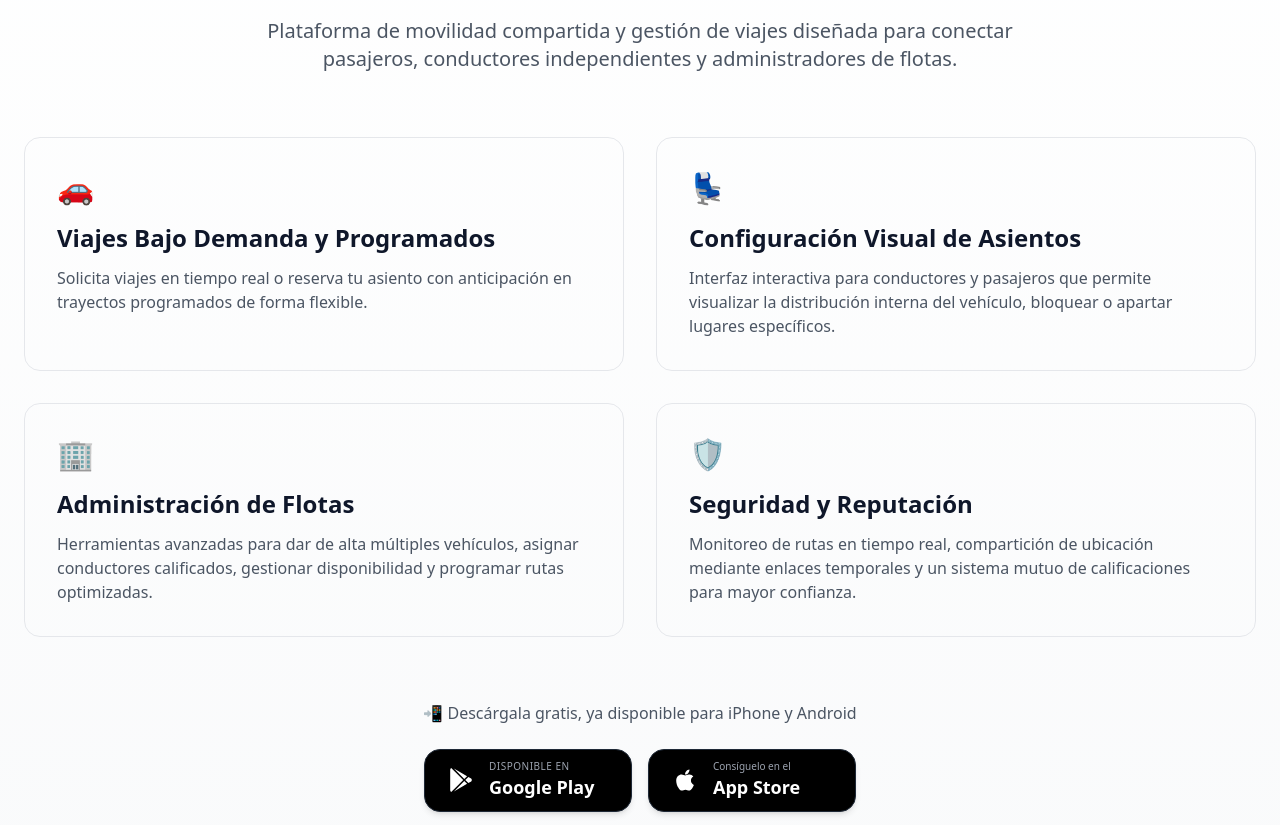
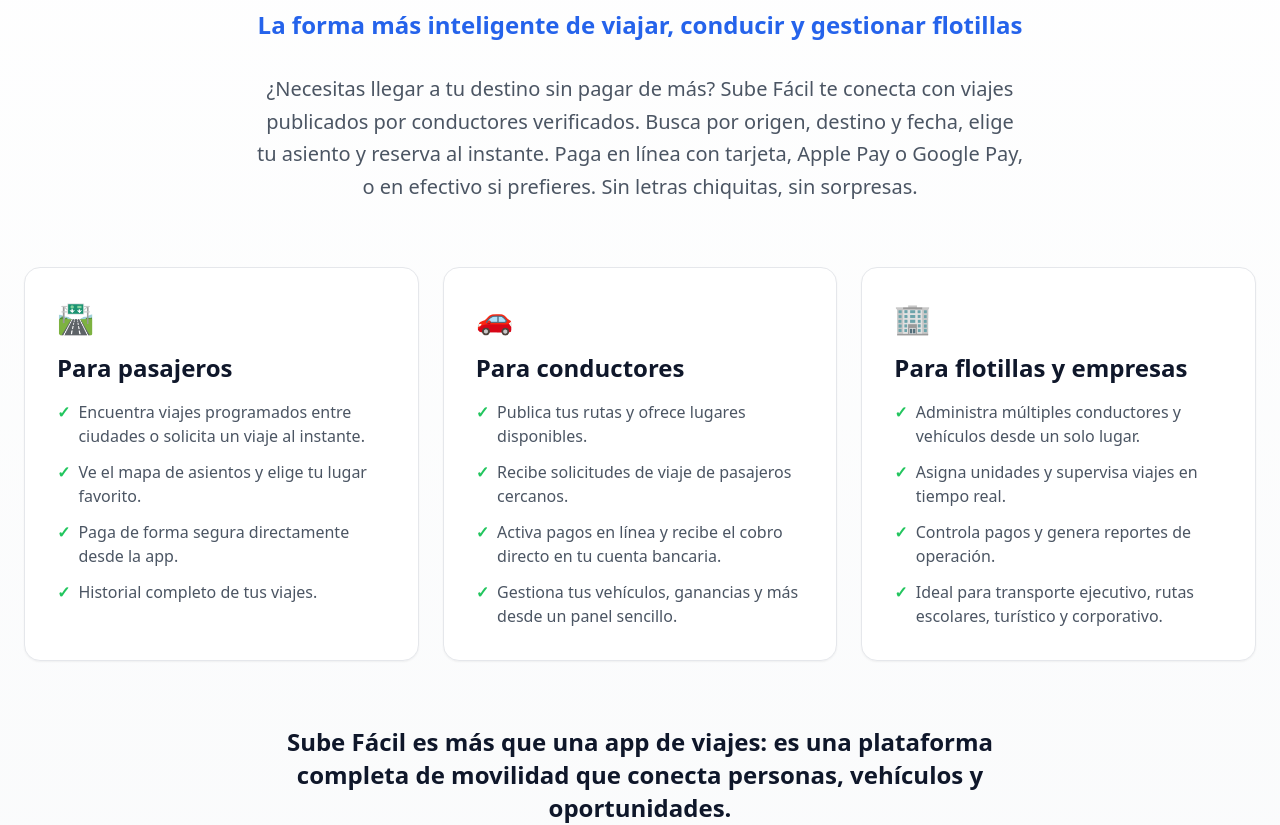
Before and after one commit to Fco-Arteaga-portafolio/arsa-site, an Angular app: page /subet in a window 1280 px wide. Shown: the part 360-1185 px from the top of the page. Built offline with nearby package versions, Linux system fonts and the light colour scheme.

Commit message:
feat(subefacil) copy real en inicio y quitar insignia En Construccion

```diff
--- a/src/app/features/pages/ecosistemas/subet/subet.html
+++ b/src/app/features/pages/ecosistemas/subet/subet.html
@@ -38,61 +38,108 @@
   <!-- Inicio Section -->
   <section *ngIf="activeSection === 'inicio'" class="py-20 bg-gradient-to-b from-white to-gray-50">
     <div class="max-w-7xl mx-auto px-6">
+      <!-- Hero -->
       <div class="text-center mb-16" data-aos="fade-up">
         <div
-          class="inline-flex items-center px-4 py-2 rounded-full bg-orange-50 border border-orange-200 text-orange-700 text-sm font-bold mb-6"
+          class="inline-flex items-center px-4 py-2 rounded-full bg-orange-50 border border-orange-200 text-orange-600 text-sm font-bold mb-6"
         >
-          En Construcción
+          🚀 Ya disponible
         </div>
-        <h1 class="text-5xl md:text-7xl font-black text-arsa-dark mb-6">subeFacil</h1>
-        <p class="text-xl text-gray-600 max-w-3xl mx-auto">
-          Plataforma de movilidad compartida y gestión de viajes diseñada para conectar pasajeros,
-          conductores independientes y administradores de flotas.
+        <h1 class="text-5xl md:text-7xl font-black text-arsa-dark mb-4">Sube Fácil</h1>
+        <p class="text-2xl text-arsa-primary font-bold mb-8">
+          La forma más inteligente de viajar, conducir y gestionar flotillas
+        </p>
+        <p class="text-xl text-gray-600 max-w-3xl mx-auto leading-relaxed">
+          ¿Necesitas llegar a tu destino sin pagar de más? Sube Fácil te conecta con viajes
+          publicados por conductores verificados. Busca por origen, destino y fecha, elige tu asiento
+          y reserva al instante. Paga en línea con tarjeta, Apple Pay o Google Pay, o en efectivo si
+          prefieres. Sin letras chiquitas, sin sorpresas.
         </p>
       </div>
 
-      <!-- Features Grid -->
-      <div class="grid md:grid-cols-2 gap-8 mb-16" data-aos="fade-up">
-        <div class="rounded-2xl border border-gray-200 p-8 hover:shadow-lg transition-all">
-          <div class="text-3xl mb-4">🚗</div>
-          <h3 class="text-2xl font-bold text-arsa-dark mb-3">Viajes Bajo Demanda y Programados</h3>
-          <p class="text-gray-600">
-            Solicita viajes en tiempo real o reserva tu asiento con anticipación en trayectos
-            programados de forma flexible.
-          </p>
+      <!-- Para pasajeros / conductores / flotillas -->
+      <div class="grid md:grid-cols-3 gap-6 mb-16" data-aos="fade-up">
+        <div class="rounded-2xl border border-gray-200 bg-white p-8 shadow-sm">
+          <div class="text-3xl mb-4">🛣️</div>
+          <h3 class="text-2xl font-bold text-arsa-dark mb-4">Para pasajeros</h3>
+          <ul class="space-y-3 text-gray-600">
+            <li class="flex items-start gap-2">
+              <span class="text-green-500 font-bold">✓</span>
+              Encuentra viajes programados entre ciudades o solicita un viaje al instante.
+            </li>
+            <li class="flex items-start gap-2">
+              <span class="text-green-500 font-bold">✓</span>
+              Ve el mapa de asientos y elige tu lugar favorito.
+            </li>
+            <li class="flex items-start gap-2">
+              <span class="text-green-500 font-bold">✓</span>
+              Paga de forma segura directamente desde la app.
+            </li>
+            <li class="flex items-start gap-2">
+              <span class="text-green-500 font-bold">✓</span>
+              Historial completo de tus viajes.
+            </li>
+          </ul>
         </div>
 
-        <div class="rounded-2xl border border-gray-200 p-8 hover:shadow-lg transition-all">
-          <div class="text-3xl mb-4">💺</div>
-          <h3 class="text-2xl font-bold text-arsa-dark mb-3">Configuración Visual de Asientos</h3>
-          <p class="text-gray-600">
-            Interfaz interactiva para conductores y pasajeros que permite visualizar la distribución
-            interna del vehículo, bloquear o apartar lugares específicos.
-          </p>
+        <div class="rounded-2xl border border-gray-200 bg-white p-8 shadow-sm">
+          <div class="text-3xl mb-4">🚗</div>
+          <h3 class="text-2xl font-bold text-arsa-dark mb-4">Para conductores</h3>
+          <ul class="space-y-3 text-gray-600">
+            <li class="flex items-start gap-2">
+              <span class="text-green-500 font-bold">✓</span>
+              Publica tus rutas y ofrece lugares disponibles.
+            </li>
+            <li class="flex items-start gap-2">
+              <span class="text-green-500 font-bold">✓</span>
+              Recibe solicitudes de viaje de pasajeros cercanos.
+            </li>
+            <li class="flex items-start gap-2">
+              <span class="text-green-500 font-bold">✓</span>
+              Activa pagos en línea y recibe el cobro directo en tu cuenta bancaria.
+            </li>
+            <li class="flex items-start gap-2">
+              <span class="text-green-500 font-bold">✓</span>
+              Gestiona tus vehículos, ganancias y más desde un panel sencillo.
+            </li>
+          </ul>
         </div>
 
-        <div class="rounded-2xl border border-gray-200 p-8 hover:shadow-lg transition-all">
+        <div class="rounded-2xl border border-gray-200 bg-white p-8 shadow-sm">
           <div class="text-3xl mb-4">🏢</div>
-          <h3 class="text-2xl font-bold text-arsa-dark mb-3">Administración de Flotas</h3>
-          <p class="text-gray-600">
-            Herramientas avanzadas para dar de alta múltiples vehículos, asignar conductores
-            calificados, gestionar disponibilidad y programar rutas optimizadas.
-          </p>
-        </div>
-
-        <div class="rounded-2xl border border-gray-200 p-8 hover:shadow-lg transition-all">
-          <div class="text-3xl mb-4">🛡️</div>
-          <h3 class="text-2xl font-bold text-arsa-dark mb-3">Seguridad y Reputación</h3>
-          <p class="text-gray-600">
-            Monitoreo de rutas en tiempo real, compartición de ubicación mediante enlaces temporales
-            y un sistema mutuo de calificaciones para mayor confianza.
-          </p>
+          <h3 class="text-2xl font-bold text-arsa-dark mb-4">Para flotillas y empresas</h3>
+          <ul class="space-y-3 text-gray-600">
+            <li class="flex items-start gap-2">
+              <span class="text-green-500 font-bold">✓</span>
+              Administra múltiples conductores y vehículos desde un solo lugar.
+            </li>
+            <li class="flex items-start gap-2">
+              <span class="text-green-500 font-bold">✓</span>
+              Asigna unidades y supervisa viajes en tiempo real.
+            </li>
+            <li class="flex items-start gap-2">
+              <span class="text-green-500 font-bold">✓</span>
+              Controla pagos y genera reportes de operación.
+            </li>
+            <li class="flex items-start gap-2">
+              <span class="text-green-500 font-bold">✓</span>
+              Ideal para transporte ejecutivo, rutas escolares, turístico y corporativo.
+            </li>
+          </ul>
         </div>
       </div>
 
+      <!-- Cierre -->
+      <div class="text-center mb-12" data-aos="fade-up">
+        <p class="text-2xl text-arsa-dark font-black max-w-3xl mx-auto leading-snug">
+          Sube Fácil es más que una app de viajes: es una plataforma completa de movilidad que
+          conecta personas, vehículos y oportunidades.
+        </p>
+        <p class="text-gray-600 mt-4 mb-6">Descárgala y súbete al viaje. 📲</p>
+      </div>
+
       <!-- Store Buttons -->
-      <div class="text-center mb-12" data-aos="fade-up">
-        <p class="text-gray-600 mb-6">📲 Descárgala gratis, ya disponible para iPhone y Android</p>
+      <div class="text-center" data-aos="fade-up">
         <div class="flex justify-center gap-4 flex-wrap">
           <a
             href="https://play.google.com/store/apps/details?id=mx.com.arsa.rides"
```
